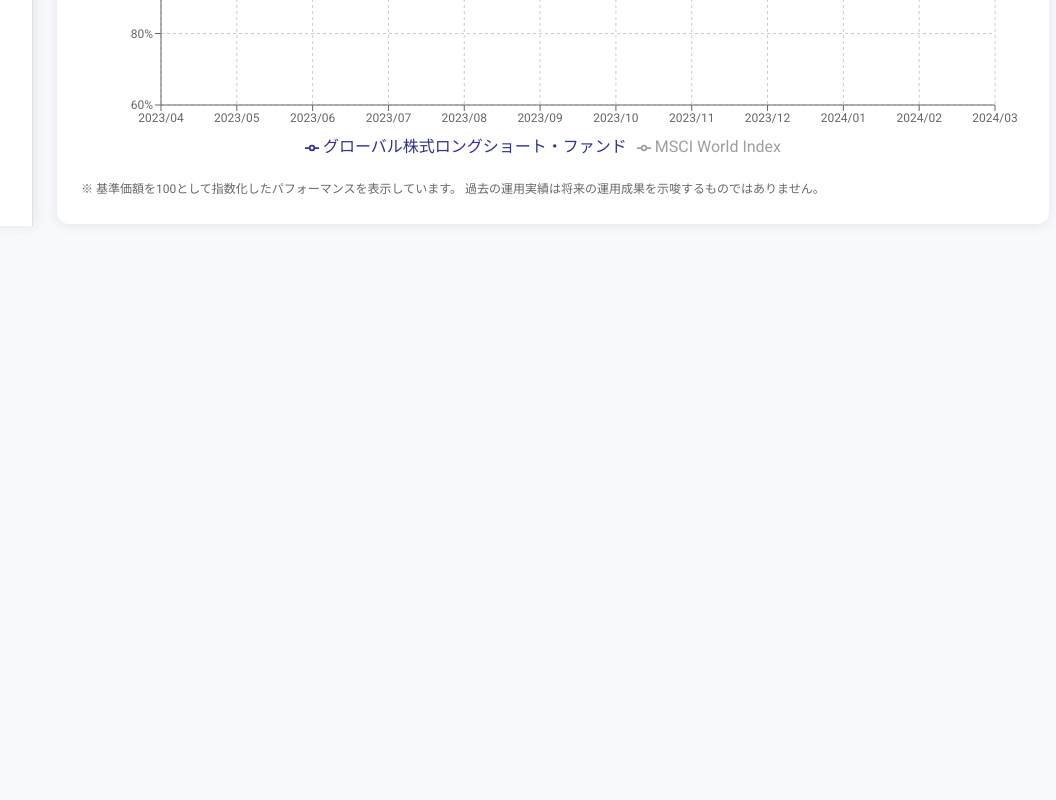
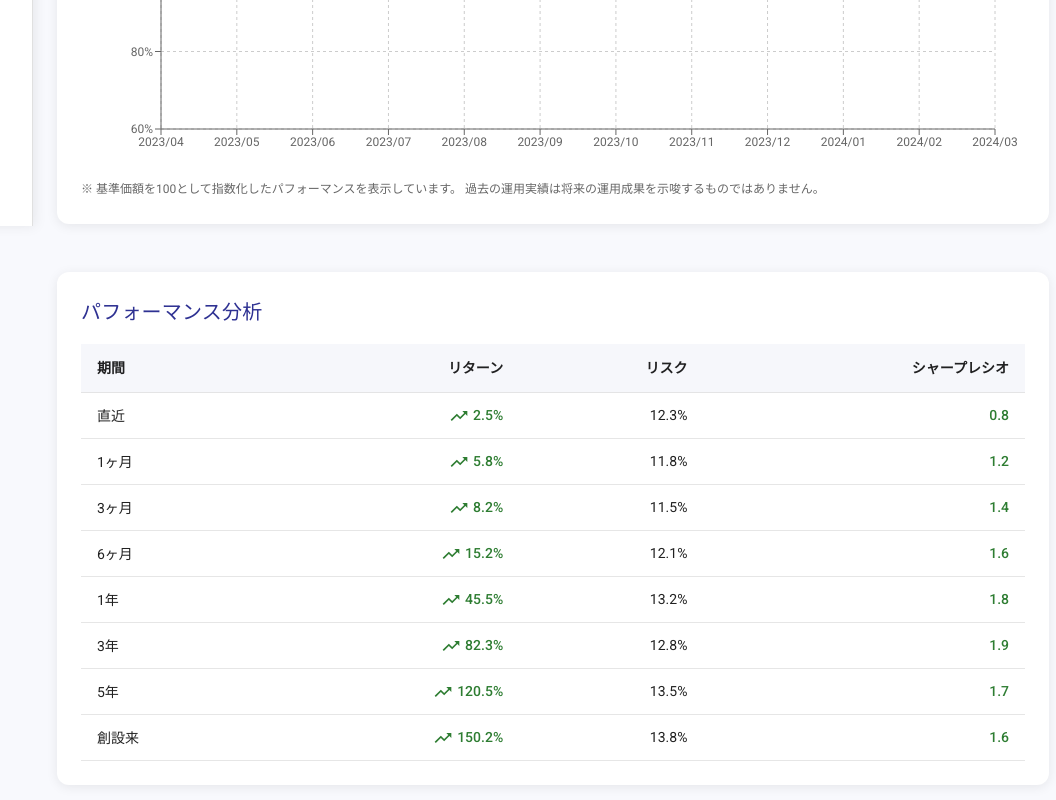
Before and after one commit to r-teruya/teneo, a React (Create React App) app: page /funds/1 in a window 1280 px wide. Shown: the part 574-1374 px from the top of the page, without its empty margins (207-1263 px from the left). Before the commit the page ends 822 px from the top, so only its background shows below. Built offline with nearby package versions, Linux system fonts and the light colour scheme.

Commit message:
スマホ版対応

```diff
--- a/src/components/cash/CashTransactions.tsx
+++ b/src/components/cash/CashTransactions.tsx
@@ -73,7 +73,10 @@ const CashTransactions = () => {
 
   return (
     <Container maxWidth="lg">
-      <Box sx={{ py: { xs: 2, sm: 3 } }}>
+      <Box sx={{
+        py: { xs: 2, sm: 3 },
+        mt: { xs: '64px', sm: 0 }  // 64pxはAppBarの高さ
+      }}>
         <Typography
           variant="h5"
           gutterBottom
--- a/src/components/dashboard/Dashboard.tsx
+++ b/src/components/dashboard/Dashboard.tsx
@@ -13,7 +13,9 @@ const Dashboard = () => {
     <Container
       maxWidth="xl"
       sx={{
-        px: { xs: 1, sm: 2, md: 3 },  // 横パディングを調整
+        px: { xs: 1, sm: 2, md: 3 },
+        mt: { xs: '64px', sm: 0 },
+        overflow: 'hidden',
       }}
     >
       <Box sx={{
@@ -36,17 +38,8 @@ const Dashboard = () => {
         </Box>
 
         {/* ファンド一覧 */}
-        <Box sx={{
-          overflowX: 'auto',
-          mx: isMobile ? -1 : 0,  // モバイルでは左右マージンをネガティブに
-          pb: isMobile ? 1 : 0,   // スクロールバーのスペース
-        }}>
-          <Box sx={{
-            minWidth: isMobile ? 600 : 'auto',  // モバイルでの最小幅を調整
-            px: isMobile ? 1 : 0,               // スクロール領域内のパディング
-          }}>
-            <FundList />
-          </Box>
+        <Box>
+          <FundList />
         </Box>
       </Box>
     </Container>
--- /dev/null
+++ b/src/components/dashboard/PerformanceTable.tsx
@@ -0,0 +1,108 @@
+import React from 'react';
+import {
+  Box,
+  Table,
+  TableBody,
+  TableCell,
+  TableContainer,
+  TableHead,
+  TableRow,
+  Typography,
+  useTheme,
+  useMediaQuery,
+} from '@mui/material';
+import {
+  TrendingUp as TrendingUpIcon,
+  TrendingDown as TrendingDownIcon,
+} from '@mui/icons-material';
+
+interface PerformanceData {
+  period: string;
+  return: number;
+  risk: number;
+  sharpe: number;
+}
+
+interface PerformanceTableProps {
+  data: PerformanceData[];
+}
+
+const PerformanceTable: React.FC<PerformanceTableProps> = ({ data }) => {
+  const theme = useTheme();
+  const isMobile = useMediaQuery(theme.breakpoints.down('sm'));
+
+  return (
+    <TableContainer>
+      <Table size={isMobile ? "small" : "medium"}>
+        <TableHead>
+          <TableRow>
+            <TableCell>期間</TableCell>
+            <TableCell align="right">リターン</TableCell>
+            <TableCell align="right">リスク</TableCell>
+            <TableCell align="right">シャープレシオ</TableCell>
+          </TableRow>
+        </TableHead>
+        <TableBody>
+          {data.map((row) => (
+            <TableRow key={row.period}>
+              <TableCell component="th" scope="row">
+                {row.period}
+              </TableCell>
+              <TableCell align="right">
+                <Box sx={{
+                  display: 'flex',
+                  alignItems: 'center',
+                  justifyContent: 'flex-end',
+                  gap: 0.5,
+                }}>
+                  {row.return >= 0 ? (
+                    <TrendingUpIcon
+                      sx={{
+                        color: 'success.main',
+                        fontSize: isMobile ? 16 : 20,
+                      }}
+                    />
+                  ) : (
+                    <TrendingDownIcon
+                      sx={{
+                        color: 'error.main',
+                        fontSize: isMobile ? 16 : 20,
+                      }}
+                    />
+                  )}
+                  <Typography
+                    sx={{
+                      color: row.return >= 0 ? 'success.main' : 'error.main',
+                      fontWeight: 500,
+                      fontSize: isMobile ? '0.75rem' : '0.875rem',
+                    }}
+                  >
+                    {row.return}%
+                  </Typography>
+                </Box>
+              </TableCell>
+              <TableCell align="right">
+                <Typography sx={{ fontSize: isMobile ? '0.75rem' : '0.875rem' }}>
+                  {row.risk}%
+                </Typography>
+              </TableCell>
+              <TableCell align="right">
+                <Typography
+                  sx={{
+                    fontSize: isMobile ? '0.75rem' : '0.875rem',
+                    color: row.sharpe >= 0 ? 'success.main' : 'error.main',
+                    fontWeight: 500,
+                  }}
+                >
+                  {row.sharpe}
+                </Typography>
+              </TableCell>
+            </TableRow>
+          ))}
+        </TableBody>
+      </Table>
+    </TableContainer>
+  );
+};
+
+export default PerformanceTable;
--- a/src/components/fund/FundDetail.tsx
+++ b/src/components/fund/FundDetail.tsx
@@ -14,6 +14,7 @@ import {
 } from '@mui/material';
 import { getFundWithPosition } from '../../data/funds';
 import FundPerformanceChart from './FundPerformanceChart';
+import PerformanceTable from '../dashboard/PerformanceTable';
 
 const FundDetail = () => {
   const { fundId } = useParams<{ fundId: string }>();
@@ -33,6 +34,18 @@ const FundDetail = () => {
     );
   }
 
+  // パフォーマンスデータ
+  const performanceData = [
+    { period: '直近', return: 2.5, risk: 12.3, sharpe: 0.8 },
+    { period: '1ヶ月', return: 5.8, risk: 11.8, sharpe: 1.2 },
+    { period: '3ヶ月', return: 8.2, risk: 11.5, sharpe: 1.4 },
+    { period: '6ヶ月', return: 15.2, risk: 12.1, sharpe: 1.6 },
+    { period: '1年', return: 45.5, risk: 13.2, sharpe: 1.8 },
+    { period: '3年', return: 82.3, risk: 12.8, sharpe: 1.9 },
+    { period: '5年', return: 120.5, risk: 13.5, sharpe: 1.7 },
+    { period: '創設来', return: 150.2, risk: 13.8, sharpe: 1.6 },
+  ];
+
   return (
     <Container maxWidth="lg">
       <Box sx={{
@@ -40,6 +53,7 @@ const FundDetail = () => {
         flexDirection: 'column',
         gap: { xs: 2, sm: 3 },
         py: { xs: 2, sm: 3 },
+        mt: { xs: '64px', sm: 0 }
       }}>
         {/* ファンド概要 */}
         <Card>
@@ -168,6 +182,24 @@ const FundDetail = () => {
 
         {/* パフォーマンスチャート */}
         <FundPerformanceChart fundId={fundWithPosition.id} />
+
+        {/* パフォーマンス分析テーブル */}
+        <Card sx={{ mt: { xs: 2, sm: 3 } }}>
+          <CardContent>
+            <Typography
+              variant="h6"
+              gutterBottom
+              sx={{
+                fontSize: { xs: '1rem', sm: '1.25rem' },
+                fontWeight: 500,
+                mb: 2,
+              }}
+            >
+              パフォーマンス分析
+            </Typography>
+            <PerformanceTable data={performanceData} />
+          </CardContent>
+        </Card>
       </Box>
     </Container>
   );
--- a/src/components/fund/FundPerformanceChart.tsx
+++ b/src/components/fund/FundPerformanceChart.tsx
@@ -15,7 +15,6 @@ import {
   CartesianGrid,
   Tooltip,
   ResponsiveContainer,
-  Legend,
 } from 'recharts';
 import { getFundWithPosition, getFundPerformance } from '../../data/funds';
 
@@ -26,8 +25,9 @@ interface ChartProps {
 const FundPerformanceChart: React.FC<ChartProps> = ({ fundId }) => {
   const theme = useTheme();
   const isMobile = useMediaQuery(theme.breakpoints.down('sm'));
+
   const fund = getFundWithPosition(fundId);
-  const { data: performanceData, benchmark: benchmarkName } = getFundPerformance(fundId);
+  const { data: performanceData } = getFundPerformance(fundId);
 
   if (!fund || !performanceData.length) return null;
 
@@ -66,7 +66,6 @@ const FundPerformanceChart: React.FC<ChartProps> = ({ fundId }) => {
                 formatter={(value: number) => [`${value}%`, '']}
                 labelFormatter={(label) => `${label}`}
               />
-              <Legend />
               <Line
                 name={fund.name}
                 type="monotone"
@@ -74,15 +73,6 @@ const FundPerformanceChart: React.FC<ChartProps> = ({ fundId }) => {
                 stroke={theme.palette.primary.main}
                 dot={false}
                 strokeWidth={2}
-              />
-              <Line
-                name={benchmarkName}
-                type="monotone"
-                dataKey="benchmark"
-                stroke={theme.palette.grey[500]}
-                dot={false}
-                strokeWidth={2}
-                strokeDasharray="5 5"
               />
             </LineChart>
           </ResponsiveContainer>
--- a/src/components/transaction/TransactionHistory.tsx
+++ b/src/components/transaction/TransactionHistory.tsx
@@ -103,9 +103,76 @@ const TransactionHistory = () => {
     }
   });
 
+  // モバイル用のトランザクションカード
+  const MobileTransactionCard = ({ transaction }: { transaction: Transaction }) => (
+    <Card sx={{ mb: 1 }}>
+      <CardContent sx={{ p: 2 }}>
+        <Box sx={{ display: 'flex', justifyContent: 'space-between', mb: 1 }}>
+          <Typography variant="caption" color="text.secondary">
+            {transaction.date}
+          </Typography>
+          <Chip
+            label={transaction.status}
+            color={getStatusColor(transaction.status)}
+            size="small"
+            sx={{
+              height: 20,
+              '& .MuiChip-label': {
+                px: 1,
+                fontSize: '0.75rem',
+              },
+            }}
+          />
+        </Box>
+
+        <Box sx={{ display: 'flex', alignItems: 'center', gap: 1, mb: 1 }}>
+          {getTypeIcon(transaction.type)}
+          <Typography variant="body2" sx={{ fontWeight: 500 }}>
+            {transaction.type}
+          </Typography>
+        </Box>
+
+        {transaction.fundName && (
+          <Typography
+            variant="body2"
+            color="text.secondary"
+            sx={{ mb: 1 }}
+          >
+            {transaction.fundName}
+          </Typography>
+        )}
+
+        <Box sx={{ display: 'flex', justifyContent: 'space-between', alignItems: 'flex-end' }}>
+          <Box>
+            {transaction.units && (
+              <Typography variant="body2" color="text.secondary">
+                {transaction.units.toLocaleString()}口
+              </Typography>
+            )}
+          </Box>
+          <Typography
+            variant="body1"
+            sx={{
+              fontWeight: 500,
+              color: transaction.type === '購入' || transaction.type === '出金'
+                ? 'error.main'
+                : 'success.main',
+            }}
+          >
+            {transaction.type === '購入' || transaction.type === '出金' ? '-' : '+'}
+            ¥{transaction.amount.toLocaleString()}
+          </Typography>
+        </Box>
+      </CardContent>
+    </Card>
+  );
+
   return (
     <Container maxWidth="lg">
-      <Box sx={{ py: { xs: 2, sm: 3 } }}>
+      <Box sx={{
+        py: { xs: 2, sm: 3 },
+        mt: { xs: '64px', sm: 0 },  // ヘッダーの高さ分のマージン
+      }}>
         <Typography
           variant="h5"
           gutterBottom
@@ -140,10 +207,19 @@ const TransactionHistory = () => {
             p: { xs: 1.5, sm: 2, md: 3 },
             '&:last-child': { pb: { xs: 1.5, sm: 2, md: 3 } },
           }}>
-            <TableContainer sx={{
-              overflow: 'auto',
-              maxHeight: { xs: 'calc(100vh - 300px)', sm: 'calc(100vh - 350px)' },
-            }}>
+            {isMobile ? (
+              // モバイル表示
+              <Box>
+                {filteredTransactions.map((transaction) => (
+                  <MobileTransactionCard
+                    key={transaction.id}
+                    transaction={transaction}
+                  />
+                ))}
+              </Box>
+            ) : (
+              // デスクトップ表示（既存のテーブル）
+              <TableContainer>
                 <Table size={isMobile ? "small" : "medium"}>
                   <TableHead>
                     <TableRow>
@@ -221,6 +297,7 @@ const TransactionHistory = () => {
                   </TableBody>
                 </Table>
               </TableContainer>
+            )}
           </CardContent>
         </Card>
       </Box>
```
Also changed, not shown: src/components/dashboard/FundList.tsx (+22 -37 lines). Lines whose indentation alone changed are shown as unchanged.
